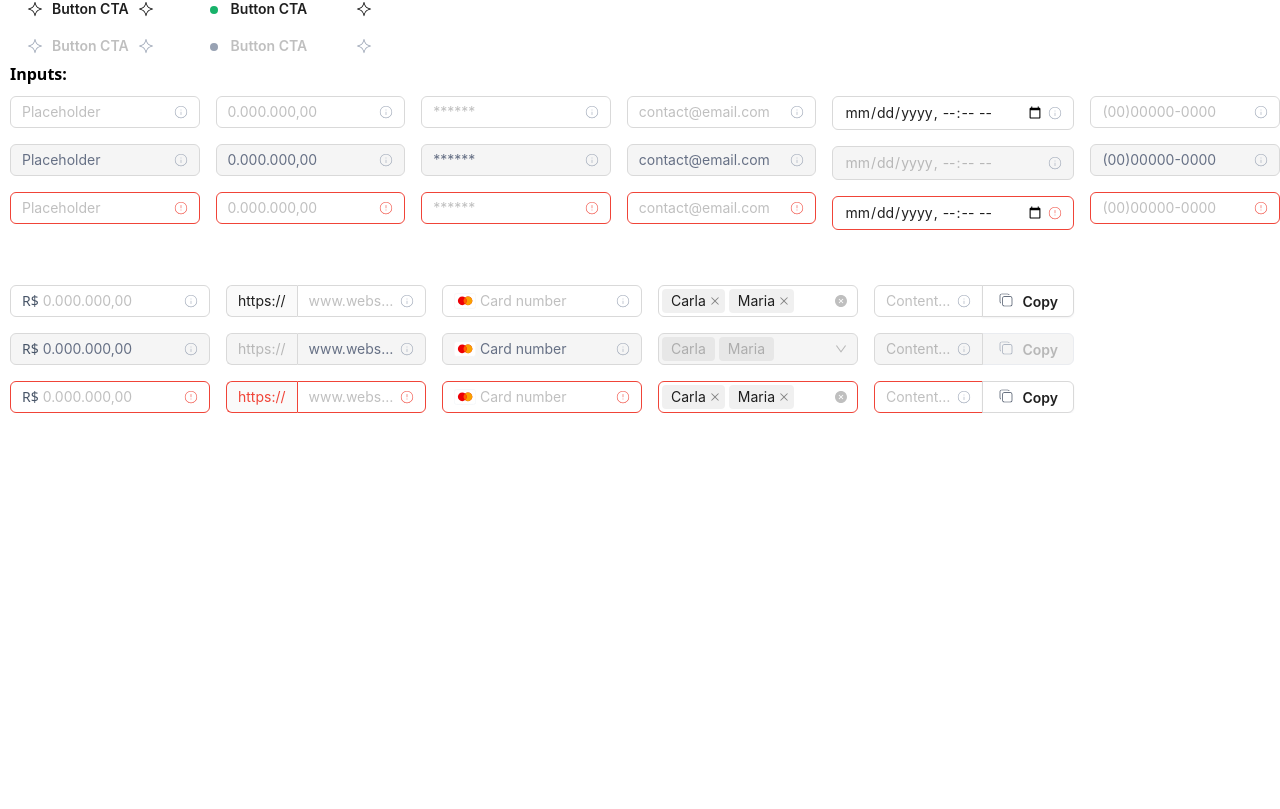
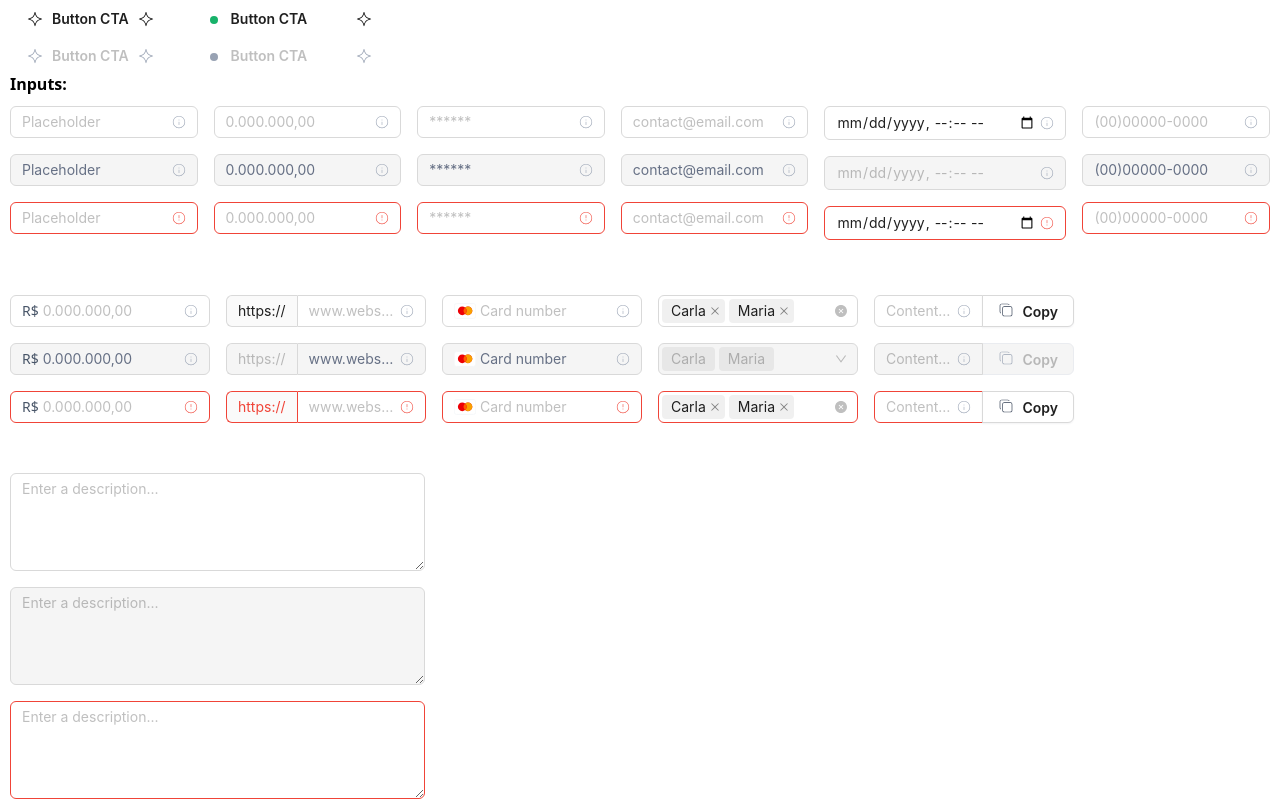
Before and after one commit to juliancilotto/GuardCenter-Components, a Next.js app: page / in a window 1280 px wide. Shown: the part 412-1221 px from the top of the page. Before the commit the page ends 825 px from the top, so only its background shows below. Built offline with nearby package versions, Linux system fonts and the light colour scheme.

Commit message:
feat: text area inputs

```diff
--- a/src/pages/index.tsx
+++ b/src/pages/index.tsx
@@ -9,6 +9,7 @@ import InputMask from "react-input-mask";
 import { Calendar } from "@/assets/icons/Calendar";
 import { Payment } from "@/assets/icons/Payment";
 import { Copy } from "@/assets/icons/Copy";
+import TextArea from "antd/es/input/TextArea";
 
 const Home: React.FC = () => {
   const [value, setValue] = useState("");
@@ -48,7 +49,7 @@ const Home: React.FC = () => {
   };
 
   return (
-    <div style={{ marginLeft: 10 }}>
+    <div style={{ marginLeft: 10, margin: 10 }}>
       <div className="Buttons">
         <h2>
           <strong>Buttons:</strong>
@@ -767,6 +768,29 @@ const Home: React.FC = () => {
             </Space.Compact>
           </div>
         </div>
+        <div
+          style={{
+            display: "flex",
+            flexDirection: "column",
+            gap: "16px",
+            marginTop: 50,
+          }}
+          className="text-area-input"
+        >
+          <Space.Compact style={{ width: "415px" }}>
+            <TextArea rows={4} placeholder="Enter a description..." />
+          </Space.Compact>
+          <Space.Compact style={{ width: "415px" }}>
+            <TextArea rows={4} placeholder="Enter a description..." disabled />
+          </Space.Compact>
+          <Space.Compact style={{ width: "415px" }}>
+            <TextArea
+              rows={4}
+              placeholder="Enter a description..."
+              status="error"
+            />
+          </Space.Compact>
+        </div>
       </div>
     </div>
   );
```
